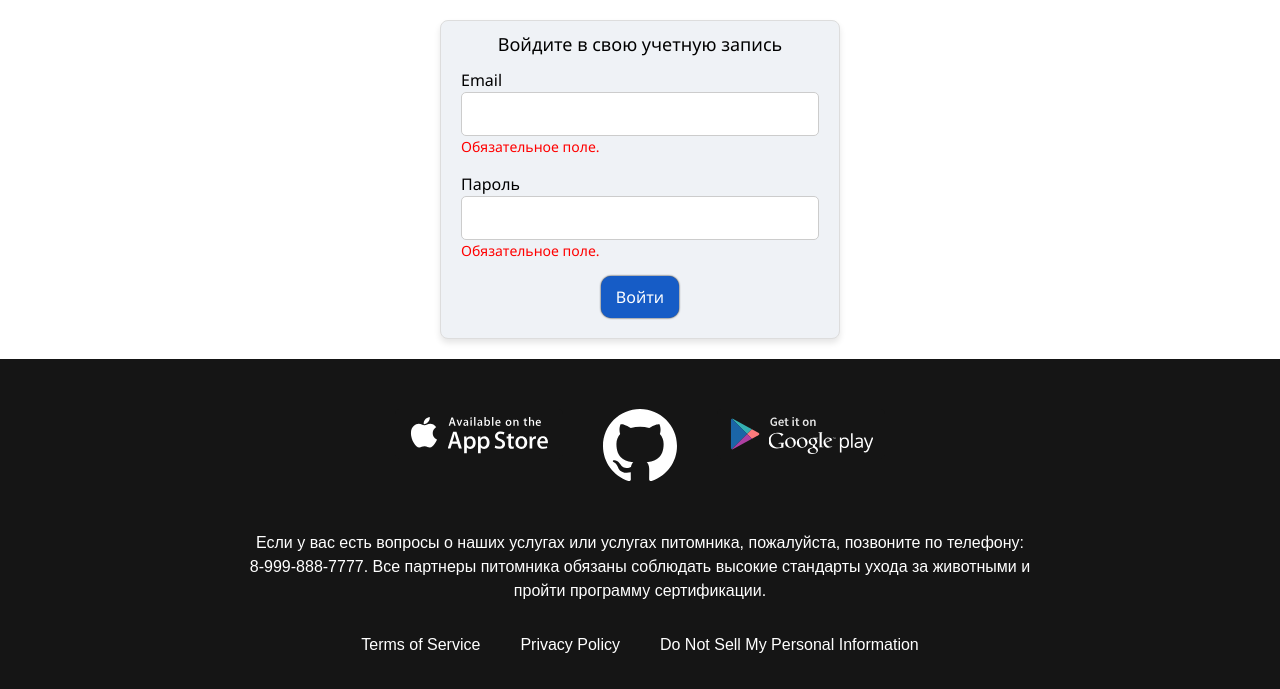
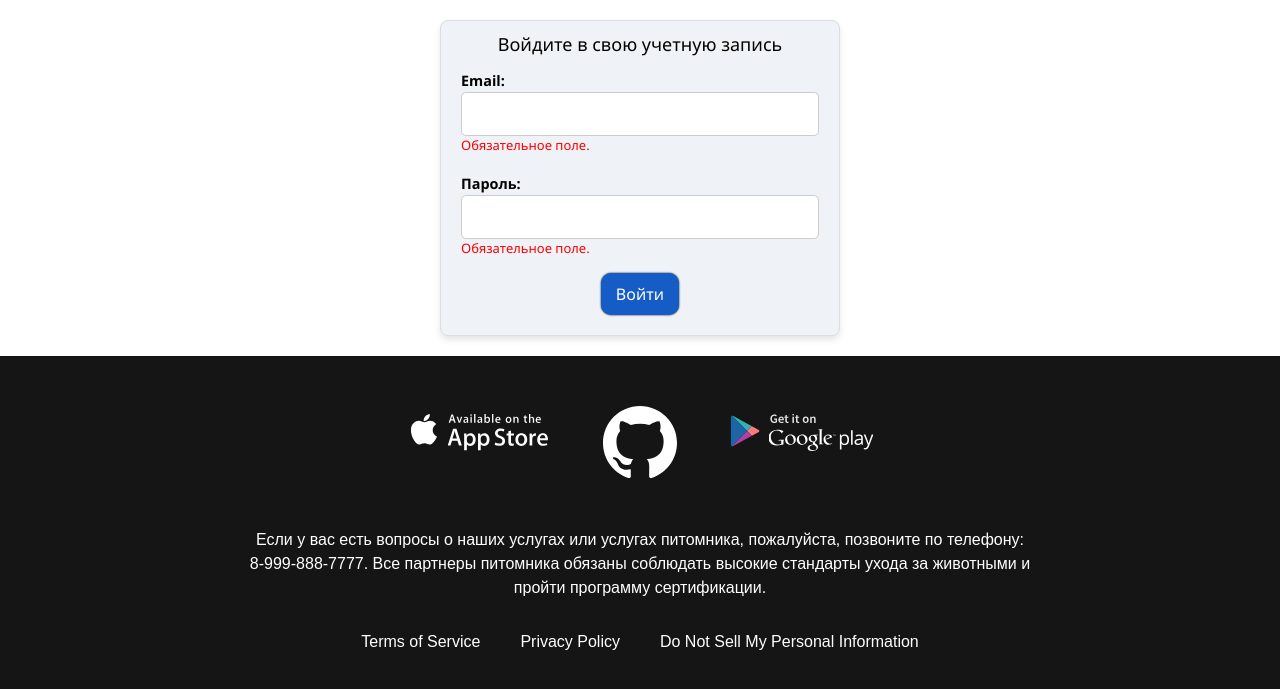
Before and after one commit to COD-e-x/django-academy-web, a Django app: page /users/ in a window 1280 px wide. Shown: the part 169-858 px from the top of the page. After the commit the page ends 819 px from the top, so only its background shows below. Run offline with Django 5.2, Linux system fonts and the light colour scheme.

Commit message:
Updated: styles

```diff
--- a/kennel/dogs/templates/dogs/dog/create.html
+++ b/kennel/dogs/templates/dogs/dog/create.html
@@ -18,12 +18,12 @@
         <div class="form__group-item">
           {% if field.name == "photo" %}
             <label class="form__group-labels">
-              {{ field.label }}
+              {{ field.label }}:
             </label>
             <small id="form-dog__requirements" class="form__group-labels-requirements"> <br>* размер фото не более: 5MB, разрешённые форматы: .jpg, .jpeg, .png.</small>
           {% else %}
             <label class="form__group-label">
-              {{ field.label }}
+              {{ field.label }}:
             </label>
           {% endif %}
           <div class="form__group-field">
--- a/kennel/dogs/templates/dogs/dog/update.html
+++ b/kennel/dogs/templates/dogs/dog/update.html
@@ -14,7 +14,7 @@
       {% for field in form %}
         <div class="form__group-item">
           <label class="form__group-label" for="{{ field.id_for_label }}">
-            {{ field.label }}
+            {{ field.label }}:
           </label>
           <div class="form__group-field">
             {% if field.name == "photo" %}
--- a/kennel/static/css/styles.css
+++ b/kennel/static/css/styles.css
@@ -300,8 +300,8 @@
 }
 
 .form__group-label {
-    font-size: 1rem;
-    font-weight: bold;
+    font-size: 0.9rem;
+    font-weight: 600;
     margin-bottom: 5px;
 }
 
@@ -315,7 +315,7 @@
 
 .form__group-error {
     color: red;
-    font-size: 14px;
+    font-size: 13px;
 }
 
 .form__btn {
--- a/kennel/users/templates/users/login.html
+++ b/kennel/users/templates/users/login.html
@@ -10,9 +10,9 @@
     <div class="form__group">
       {% for field in form %}
         <div class="form__group-item">
-          <label class="form__group-field-label"
+          <label class="form__group-label"
           >
-            {{ field.label }}
+            {{ field.label }}:
           </label>
           <div class="form__group-field">
             {{ field }}
--- a/kennel/users/templates/users/register.html
+++ b/kennel/users/templates/users/register.html
@@ -13,7 +13,7 @@
         <div class="form__group-item">
             <label class="form__group-label"
             >
-              {{ field.label }}
+              {{ field.label }}:
             </label>
           <div class="form__group-field">
               {{ field }}
```
